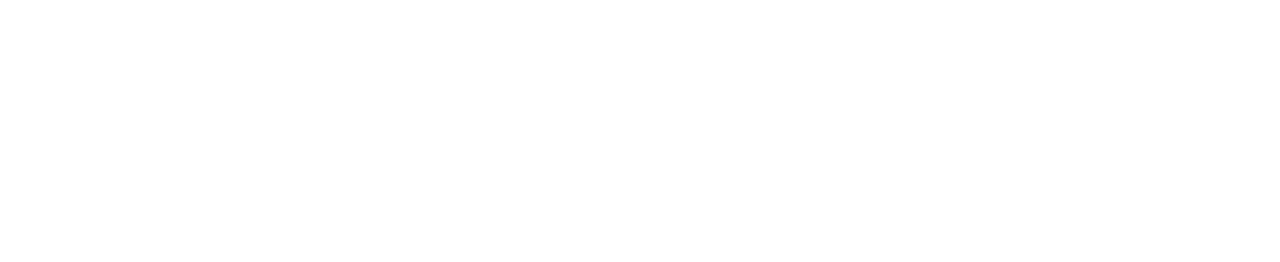
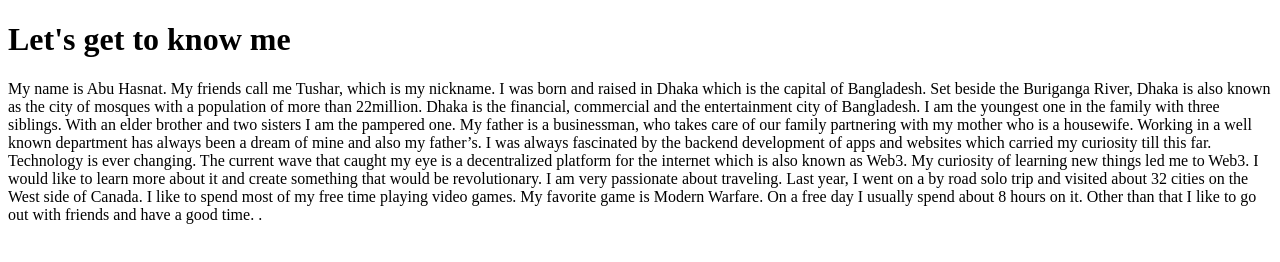
Before and after one commit to deXTER4452/abu-hasnat, a plain HTML site: page html/about.html in a window 1280 px wide. Drawn offline with Linux system fonts and the light colour scheme.

Commit message:
basic edit to about page

```diff
--- a/html/about.html
+++ b/html/about.html
@@ -7,6 +7,24 @@
   <title>About Me</title>
 </head>
 <body>
+  <div>
+    <h1>Let's get to know me</h1>
+    <p>My name is Abu Hasnat. My friends call me Tushar, which is my nickname.
+
+      I was born and raised in Dhaka which is the capital of Bangladesh. Set beside the Buriganga River, Dhaka is also known as the city of mosques with a population of more than 22million. Dhaka is the financial, commercial and the entertainment city of Bangladesh.
+
+      I am the youngest one in the family with three siblings. With an elder brother and two sisters I am the pampered one. My father is a businessman, who takes care of our family partnering with my mother who is a housewife.
+
+      Working in a well known department has always been a dream of mine and also my father’s. I was always fascinated by the backend development of apps and websites which carried my curiosity till this far.
+
+      Technology is ever changing. The current wave that caught my eye is a decentralized platform for the internet which is also known as Web3. My curiosity of learning new things led me to Web3. I would like to learn more about it and create something that would be revolutionary.
+
+      I am very passionate about traveling.  Last year, I went on a by road solo trip and visited about 32 cities on the West side of Canada.
+
+      I like to spend most of my free time playing video games. My favorite game is  Modern Warfare. On a free day I usually spend about 8 hours on it. Other than that I like to go out with friends and have a good time.
+      .</p>
+
+  </div>
 
 </body>
 </html>
```
